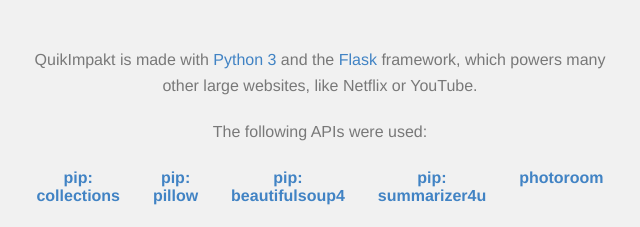
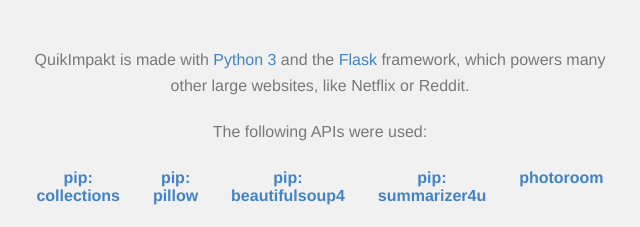
Before and after one commit to themysticsavages/ajskateboarder.github.io, a plain HTML site: page qidocs.html in a window 1280 px wide. Shown: the part 688-915 px from the top of the page, 320-960 px from the left. Drawn offline with Linux system fonts and the light colour scheme.

Commit message:
Update qidocs.html

```diff
--- a/qidocs.html
+++ b/qidocs.html
@@ -19,7 +19,7 @@
       <iframe src="https://docs.google.com/presentation/d/e/2PACX-1vSqvmQYa7jtTEZ0JuVY_jydD3-sgSd8ocSydjQKK1yma0Fxgfr6boZXp4dk80Ev8E_OHHTsL_7HQc6w/embed?start=false&loop=false&delayms=3000" frameborder="0" width="480" height="299" allowfullscreen="true" mozallowfullscreen="true" webkitallowfullscreen="true"></iframe> <br>
       <p>is made almost completely from <a href="https://quikimpakt.ajskateboarder.repl.co">QuikImpakt.</a> It summarizes drug information as visual data, as the slides show. This slideshow summarizes information about <i>Aspirin.</i></p>
       <h1>How does it work?</h1>
-      <p>QuikImpakt is made with <a href="https://python.org">Python 3</a> and the <a href="https://flask.palletsprojects.com/en/2.0.x">Flask</a> framework, which powers many other large websites, like Netflix or YouTube.</p>
+      <p>QuikImpakt is made with <a href="https://python.org">Python 3</a> and the <a href="https://flask.palletsprojects.com/en/2.0.x">Flask</a> framework, which powers many other large websites, like Netflix or Reddit.</p>
       <p>
         The following APIs were used: <br>
         <ul>
```
